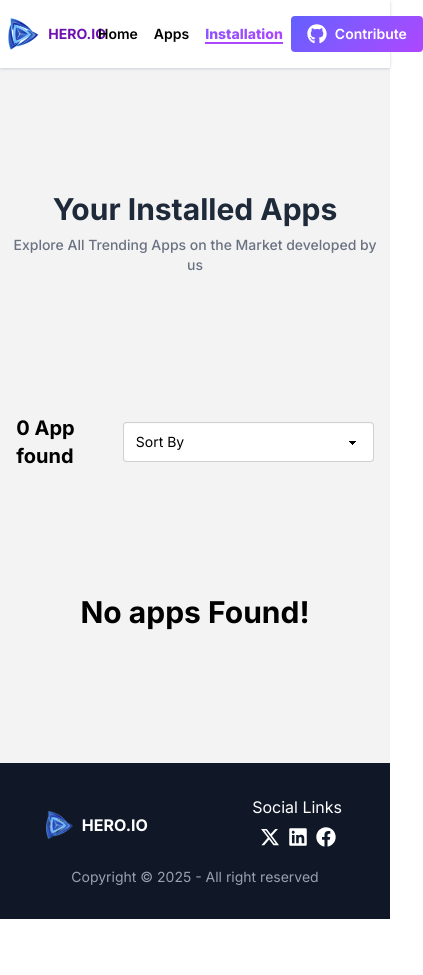
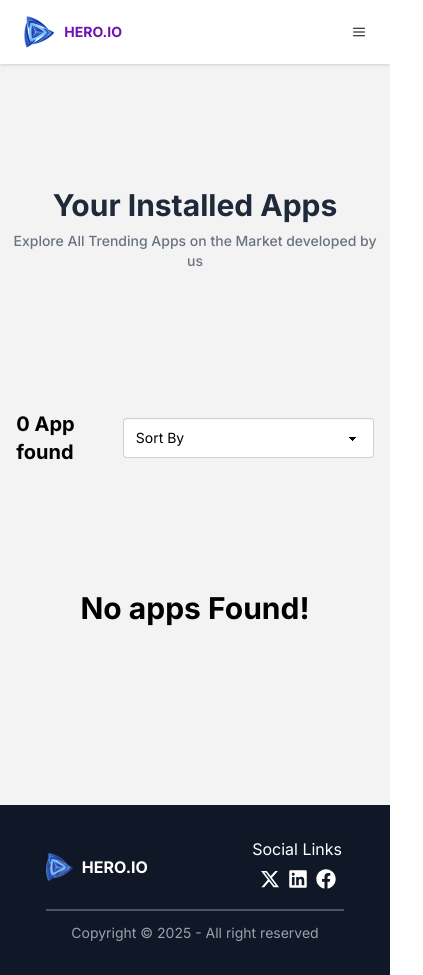
Before and after one commit to Pratush26/ph_a08, a React (Vite) app: page /installedlist in a window 390 px wide. Shown: the whole page, 423 px wide, since content can reach past the window. Before the commit the page ends 919 px from the top, so only its background shows below. Built offline with nearby package versions, Linux system fonts and the light colour scheme.

Commit message:
make responsive

```diff
--- a/src/Components/Footer.jsx
+++ b/src/Components/Footer.jsx
@@ -21,6 +21,7 @@ export default function Footer() {
                         </div>
                     </span>
                 </div>
+                <hr className="border-none h-[1.5px] bg-gray-600"/>
                 <p className="text-sm text-gray-400 text-center">Copyright © 2025 - All right reserved</p>
             </footer>
         </section>
--- a/src/Components/InstalledListCard.jsx
+++ b/src/Components/InstalledListCard.jsx
@@ -8,16 +8,16 @@ export default function InstalledListCard({e, handleClick}) {
     const [loading, setLoading] = useState(false)
     return (
         <div className="flex items-center justify-between gap-4 p-4 rounded-xl shadow-md/40 shadow-gray-400 border border-gray-200">
-            <img src={e.image} alt={e.title} className="bg-gray-300 rounded-xl p-2 h-18 aspect-square" />
+            <img src={e.image} alt={e.title} className="bg-gray-300 rounded-xl p-2 h-12 sm:h-18 aspect-square" />
             <span className="w-full flex flex-col justify-between gap-2 p-1">
                 <Link to={`/details/${e.id}`} className="text-lg font-semibold hover:underline underline-offset-2">{e.title}</Link>
-                <div className="flex gap-2 text-xs font-semibold">
+                <div className="flex flex-wrap gap-2 text-xs font-semibold">
                     <span className="flex items-center justify-between gap-2 bg-green-50 text-emerald-800 px-2 py-1 rounded"><img src={IconDownload} alt="download sign" className="h-4 aspect-square" /> {ValueStringifier(e.downloads)}</span>
                     <span className="flex items-center justify-between gap-2 bg-amber-50 text-amber-800 px-2 py-1 rounded"><img src={IconRatings} alt="ratings sign" className="h-4 aspect-square" /> {e.ratingAvg}</span>
                     <span className="flex items-center justify-between gap-2 px-2 py-1 rounded text-gray-600">{e.size} MB</span>
                 </div>
             </span>
-            <button disabled={loading} onClick={() => handleClick(e.id, e.title, setLoading)} className="-bg-linear-45 from-emerald-700 to-green-400 text-white font-semibold px-4 py-2 rounded-sm hover:shadow-md/50 shadow-gray-500 cursor-pointer transition-all duration-300 transition-discrete">{loading ? <span className="loading loading-bars loading-md"></span> : 'Uninstall'}</button>
+            <button disabled={loading} onClick={() => handleClick(e.id, e.title, setLoading)} className="-bg-linear-45 from-emerald-700 to-green-400 text-white font-semibold px-2 sm:px-4 py-2 rounded-sm hover:shadow-md/50 shadow-gray-500 cursor-pointer transition-all duration-300 transition-discrete">{loading ? <span className="loading loading-bars loading-md"></span> : 'Uninstall'}</button>
         </div>
     )
 }
--- a/src/Components/Navbar.jsx
+++ b/src/Components/Navbar.jsx
@@ -1,20 +1,43 @@
 import { Link, useLocation } from "react-router";
 import Logo from '../assets/logo.png'
 import { FaGithub } from "react-icons/fa";
+import { useState } from "react";
+import { RxCross1, RxHamburgerMenu } from "react-icons/rx";
 
 export default function NavBar() {
-    const {pathname} = useLocation()
+    const { pathname } = useLocation()
+    const [isOpened, setIsOpened] = useState(false)
     return (
         <header className="bg-white shadow shadow-gray-300 text-sm font-semibold">
             <nav className="flex items-center justify-between gap-2 w-11/12 mx-auto px-2 py-4">
                 <Link to='/' className="flex items-center justify-center gap-2"><img src={Logo} alt="Logo" className="h-8 w-auto" /><span className="text-purple-800 font-bold">HERO.IO</span></Link>
-                <span className="space-x-4">
+                <span className="hidden sm:block space-x-4">
                     <Link to='/' className={`${pathname === '/' ? 'bg-gradient-to-l from-purple-500 to-violet-500 bg-clip-text text-transparent font-extrabold border-b-2 border-b-purple-500' : 'hover:underline'} underline-offset-2`} >Home</Link>
                     <Link to='/allapps' className={`${pathname === '/allapps' ? 'bg-gradient-to-l from-purple-500 to-violet-500 bg-clip-text text-transparent font-extrabold border-b-2 border-b-purple-500' : 'hover:underline'} underline-offset-2`} >Apps</Link>
                     <Link to='/installedlist' className={`${pathname === '/installedlist' ? 'bg-gradient-to-l from-purple-500 to-violet-500 bg-clip-text text-transparent font-extrabold border-b-2 border-b-purple-500' : 'hover:underline'} underline-offset-2`} >Installation</Link>
                 </span>
-                <a href="https://github.com/Pratush26" target="_blank" className="-bg-linear-45 from-purple-500 to-indigo-500 flex items-center justify-between gap-2 text-white px-4 py-2 rounded-sm hover:shadow-md/50 shadow-gray-500 cursor-pointer transition-all duration-300 transition-discrete"><FaGithub className="h-5 w-5" /> Contribute</a>
+                <a href="https://github.com/Pratush26" target="_blank" className="-bg-linear-45 from-purple-500 to-indigo-500 hidden sm:flex items-center justify-between gap-2 text-white px-4 py-2 rounded-sm hover:shadow-md/50 shadow-gray-500 cursor-pointer transition-all duration-300 transition-discrete"><FaGithub className="h-5 w-5" /> Contribute</a>
+                <button onClick={() => setIsOpened(!isOpened)} className="sm:hidden">
+                    {
+                        isOpened ?
+                            <RxCross1 />
+                            :
+                            <RxHamburgerMenu />
+                    }
+                </button>
             </nav>
+            {
+                isOpened
+                &&
+                <div className="flex flex-col items-center justify-center gap-3 p-2 sm:hidden">
+                    <span className="flex flex-col items-center justify-center">
+                        <Link to='/' className={`${pathname === '/' ? 'bg-gradient-to-l from-purple-500 to-violet-500 bg-clip-text text-transparent font-extrabold border-b-2 border-b-purple-500' : 'hover:underline'} underline-offset-2`} >Home</Link>
+                        <Link to='/allapps' className={`${pathname === '/allapps' ? 'bg-gradient-to-l from-purple-500 to-violet-500 bg-clip-text text-transparent font-extrabold border-b-2 border-b-purple-500' : 'hover:underline'} underline-offset-2`} >Apps</Link>
+                        <Link to='/installedlist' className={`${pathname === '/installedlist' ? 'bg-gradient-to-l from-purple-500 to-violet-500 bg-clip-text text-transparent font-extrabold border-b-2 border-b-purple-500' : 'hover:underline'} underline-offset-2`} >Installation</Link>
+                    </span>
+                    <a href="https://github.com/Pratush26" target="_blank" className="-bg-linear-45 from-purple-500 to-indigo-500 flex items-center justify-between gap-2 text-white px-4 py-2 rounded-sm hover:shadow-md/50 shadow-gray-500 cursor-pointer transition-all duration-300 transition-discrete"><FaGithub className="h-5 w-5" /> Contribute</a>
+                </div>
+            }
         </header>
     )
 }
--- a/src/Pages/AllApps.jsx
+++ b/src/Pages/AllApps.jsx
@@ -24,7 +24,7 @@ export default function AllAppsPage() {
                 <h1 className="text-center text-gray-800 text-3xl font-bold">Our All Applications</h1>
                 <p className="text-center text-gray-500 text-sm font-medium m-2">Explore All Apps on the Market developed by us. We code for Millions</p>
             </div>
-            <section className="w-11/12 mx-auto flex items-center justify-between gap-4">
+            <section className="w-11/12 mx-auto flex items-center justify-between gap-4 min-h-[20vh]">
                 <h2 className="text-lg font-bold">({dataSet.length}) Apps Found</h2>
                 <form action="">
                     <input type="text" defaultValue={typed} onChange={e => setTyped(e.target.value)} placeholder="Type here" className="bg-white input" />
@@ -51,7 +51,9 @@ export default function AllAppsPage() {
                             :
                             dataSet.map(e => (
                                 <Link to={`/details/${e.id}`} key={e.id} className="flex flex-col items-center justify-between p-6 border gap-4 border-gray-300 shadow-md/50 shadow-gray-400 rounded-2xl">
-                                    <img src={e.image} alt={e.title} className="rounded-xl w-2/3 aspect-square" />
+                                    <div className="w-full bg-gray-200 p-1 aspect-square rounded-xl flex items-center justify-center">
+                                        <img src={e.image} alt={e.title} className="rounded-xl w-2/3 aspect-square" />
+                                    </div>
                                     <p className="font-semibold w-full">{e.title}</p>
                                     <div className="flex items-center justify-between w-full gap-2">
                                         <span className="rounded px-2 py-1 bg-green-100 flex items-center justify-between gap-2 text-xs w-fit text-green-600 font-semibold"><img src={IconDownload} alt="ratings" className="h-3 w-auto" /> {ValueStringifier(e.downloads)}</span>
--- a/src/Pages/AppsNotFound.jsx
+++ b/src/Pages/AppsNotFound.jsx
@@ -4,8 +4,8 @@ import AppNotFoundImg from '../assets/App-Error.png'
 export default function AppsNotFound () {
     const navigate = useNavigate()
     return (
-                <main className='flex flex-col items-center justify-center gap-2 m-4 min-h-[70vh]'>
-                    <img src={AppNotFoundImg} alt="not found" className='h-[40vh] w-auto' />
+                <main className='flex flex-col items-center justify-center gap-2 m-4 min-h-[80vh] text-center'>
+                    <img src={AppNotFoundImg} alt="not found" className='h-auto w-5/6 max-w-sm' />
                     <h1 className='text-4xl font-bold uppercase'>Oops!! app not found!</h1>
                     <p className='text-sm text-gray-600'>The App you are requesting is not found on our system.  please try another apps</p>
                     <button
--- a/src/Pages/ErrorPage.jsx
+++ b/src/Pages/ErrorPage.jsx
@@ -4,8 +4,8 @@ import notFound from '../assets/error-404.png'
 export default function ErrorPage() {
     const navigate = useNavigate()
     return (
-        <main className='flex flex-col items-center justify-center gap-2 m-4 min-h-[70vh]'>
-            <img src={notFound} alt="not found" className='h-[40vh] w-auto' />
+        <main className='flex flex-col items-center justify-center gap-2 m-4 min-h-[80vh] text-center'>
+            <img src={notFound} alt="not found" className='h-auto w-5/6 max-w-sm' />
             <h1 className='text-4xl font-bold'>Oops, page not found!</h1>
             <p className='text-sm text-gray-600'>The page you are looking for is not available.</p>
             <button
--- a/src/Pages/Home.jsx
+++ b/src/Pages/Home.jsx
@@ -8,13 +8,13 @@ import { ValueStringifier } from "../utility/Functions";
 
 export default function HomePage() {
     const { data } = useLoaderData()
-    const {state} = useNavigation()
-    if(state === 'loading') return <div className="flex items-center justify-center min-h-screen"><span className="loading loading-spinner loading-lg"></span></div>
+    const { state } = useNavigation()
+    if (state === 'loading') return <div className="flex items-center justify-center min-h-screen"><span className="loading loading-spinner loading-lg"></span></div>
     return (
         <main>
             <section className="flex flex-col items-center justify-center text-center gap-4 text-gray-700 min-h-[70vh] w-11/12 mx-auto">
                 <h1 className="font-bold text-5xl">We Build</h1>
-                <h2 className="font-bold text-5xl"><span className="bg-gradient-to-l from-purple-500 to-violet-500 bg-clip-text text-transparent font-extrabold text-6xl">Productive</span> Apps</h2>
+                <h2 className="font-bold text-5xl"><span className="bg-gradient-to-l from-purple-500 to-violet-500 bg-clip-text text-transparent font-extrabold text-5xl sm:text-6xl">Productive</span> Apps</h2>
                 <p className="text-gray-500">At HERO.IO, we craft innovative apps designed to make everyday life simpler, smarter, and more exciting.Our goal is to turn your ideas into digital experiences that truly make an impact.</p>
                 <div className="flex gap-3">
                     <a href="https://play.google.com/store/search?q=programming+hero&c=apps&hl=en_US" target="_blank" className="px-6 py-3 rounded-sm bg-white text-sm font-semibold flex items-center justify-between gap-2 hover:bg-gray-50 hover:shadow-md/50 shadow-gray-400 transition-all duration-300 transition-discrete"><img src={GooglePlay} alt="google play store" className="h-5 w-auto" /> Google Play</a>
@@ -24,7 +24,7 @@ export default function HomePage() {
             <img src={HeroImg} alt="app" className="mx-auto w-auto" />
             <section className="-bg-linear-45 from-purple-600 to-indigo-600 px-4 py-10 mb-8">
                 <h3 className="text-white text-4xl font-bold text-center mx-2 my-6">Trusted by Millions, Built for You</h3>
-                <div className="flex items-center justify-evenly gap-4 w-5/6 mx-auto my-6 text-sm text-gray-300 text-center">
+                <div className="flex flex-wrap items-center justify-evenly gap-4 w-5/6 mx-auto my-6 text-sm text-gray-300 text-center">
                     <span>
                         <p>Total Downloads</p>
                         <p className="font-extrabold text-5xl text-white my-2">29.6M</p>
@@ -47,7 +47,9 @@ export default function HomePage() {
             <section className="grid grid-cols-1 md:grid-cols-2 lg:grid-cols-4 gap-6 w-11/12 mx-auto my-6">
                 {data.sort((a, b) => b.downloads - a.downloads).slice(0, 8).map(e => (
                     <Link to={`/details/${e.id}`} key={e.id} className="flex flex-col items-center justify-between p-6 border gap-4 border-gray-300 shadow-md/50 shadow-gray-400 rounded-2xl">
-                        <img src={e.image} alt={e.title} className="rounded-xl w-2/3 aspect-square" />
+                        <div className="w-full bg-gray-200 p-1 aspect-square rounded-xl flex items-center justify-center">
+                            <img src={e.image} alt={e.title} className="rounded-xl w-2/3 aspect-square" />
+                        </div>
                         <p className="font-semibold w-full">{e.title}</p>
                         <div className="flex items-center justify-between w-full gap-2">
                             <span className="rounded px-2 py-1 bg-green-100 flex items-center justify-between gap-2 text-xs w-fit text-green-600 font-semibold"><img src={IconDownload} alt="ratings" className="h-3 w-auto" /> {ValueStringifier(e.downloads)}</span>
--- a/src/Pages/InstalledList.jsx
+++ b/src/Pages/InstalledList.jsx
@@ -20,7 +20,7 @@ export default function InstalledAppListPage() {
         setDataSet(data.filter(e => findDB('installedApps').includes(parseInt(e.id))));
     };
     return (
-        <main className="min-h-[70vh]">
+        <main className="min-h-[85vh]">
             <div className="flex flex-col items-center justify-center min-h-[40vh]">
                 <h1 className="text-center text-gray-800 text-3xl font-bold">Your Installed Apps</h1>
                 <p className="text-center text-gray-500 text-sm font-medium m-2">Explore All Trending Apps on the Market developed by us</p>
```
Also changed, not shown: src/Pages/Details.jsx (+4 -4 lines).
